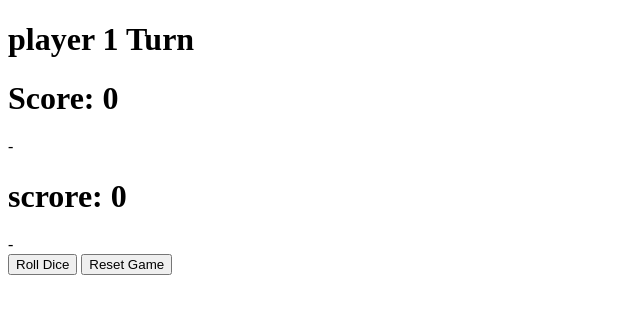
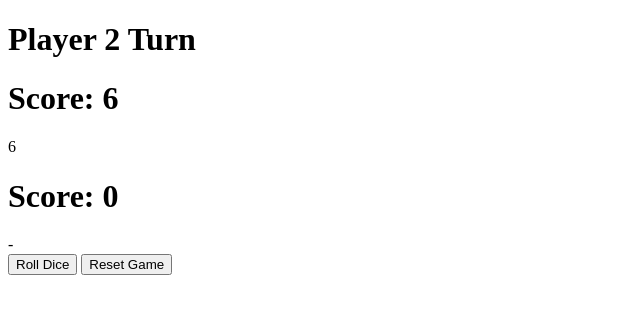
Before and after one commit to ElizabethThompson1/Dice-Game, a plain HTML site: page index.html in a window 1280 px wide. Both pictures are taken after a click on the button "Roll Dice". Shown: the whole page, without its empty margins (0-640 px from the left). Drawn offline with Linux system fonts and the light colour scheme.

Commit message:
to the addedeventlistener i created a if else statment that would add the rolls to the players score after every click it could see who had active attached to it and add that to the message dom this would be changed every roll once i created the scores i made a if else stament that checked if it was or more than 20 if it did that player won

```diff
--- a/index.html
+++ b/index.html
@@ -17,7 +17,7 @@
                 <div id="player1Dice" class="dice active">-</div>
             </div>
             <div id="player2">
-                <h1>scrore:
+                <h1>Score:
                     <span id="player2Scoreboard">0</span>
                 </h1>
                 <div id="player2Dice" class="dice">-</div>
--- a/index.js
+++ b/index.js
@@ -6,12 +6,37 @@ const message = document.getElementById("message");
 const rollBtn = document.getElementById("rollBtn");
 const resetBtn = document.getElementById("resetBtn");
 
-let turn = true
-let scoreOne = ""
-let scoreTwo = ""
+let player1Turn = true
+let scoreOne = 0
+let scoreTwo = 0
 
 rollBtn.addEventListener("click", function () {
-    let roll = Math.floor(Math.random() * 6)
+    const roll = Math.floor(Math.random() * 6) + 1
     console.log(roll);
+    if (player1Turn === true) {
+        scoreOne += roll
+        score1Board.textContent = scoreOne
+        diceOne.textContent = roll
+        diceOne.classList.remove("active")
+        diceTwo.classList.add("active")
+        message.textContent = "Player 2 Turn"
+
+
+    } else {
+        scoreTwo += roll
+        diceTwo.textContent = roll
+        score2Board.textContent = scoreTwo
+        diceTwo.classList.remove("active")
+        diceOne.classList.add("active")
+        message.textContent = "Player 1 Turn"
+    }
+
+    if (scoreOne >= 20) {
+        message.textContent = "Player 1 Wins"
+    } else if (scoreTwo >= 20) {
+        message.textContent = "Player 2 Wins"
+    }
+
+    player1Turn = !player1Turn
 
 })
```
